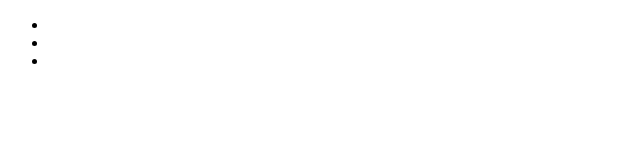
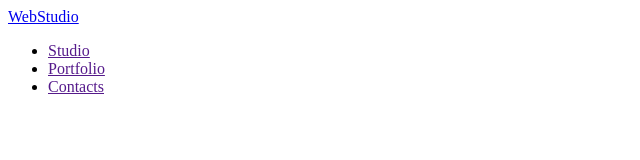
Before and after one commit to belzevool/goit-markup-hw-01, a plain HTML site: page index.html in a window 1280 px wide. Shown: the whole page, without its empty margins (0-640 px from the left). Drawn offline with Linux system fonts and the light colour scheme.

```diff
--- a/index.html
+++ b/index.html
@@ -8,12 +8,12 @@
 
   <body>
     <header>
-      <a href=""></a>
+      <a href="/index.html">WebStudio</a>
       <naw>
         <ul>
-          <li><a href=""></a></li>
-          <li><a href=""></a></li>
-          <li><a href=""></a></li>
+          <li><a href="">Studio</a></li>
+          <li><a href="">Portfolio</a></li>
+          <li><a href="">Contacts</a></li>
         </ul>
       </naw>
     </header>
```
Also changed, not shown: images/photo-cami.jpg (added), images/photo-den.jpg (added), images/photo-mark.jpg (added), images/photo-tom.jpg (added).
